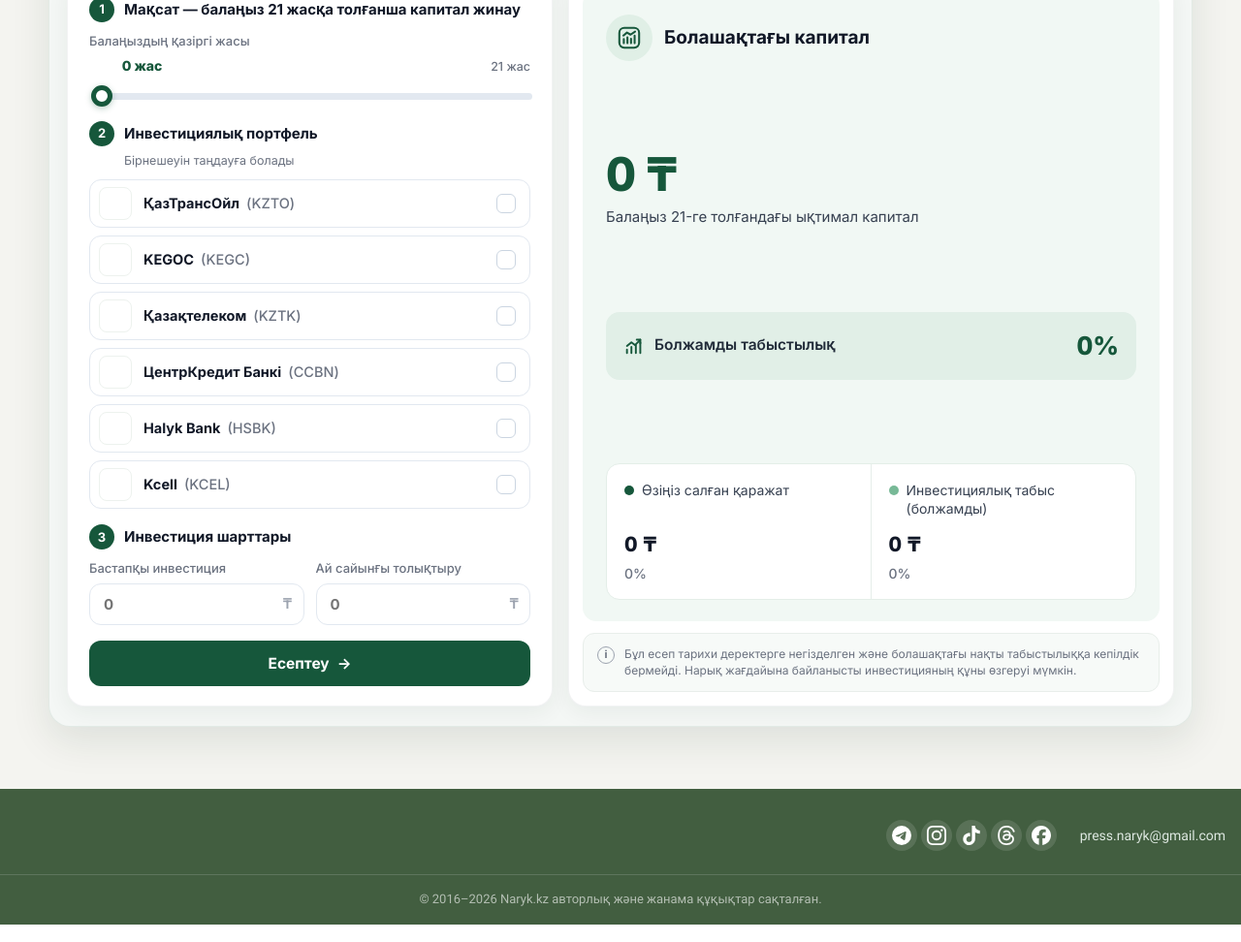
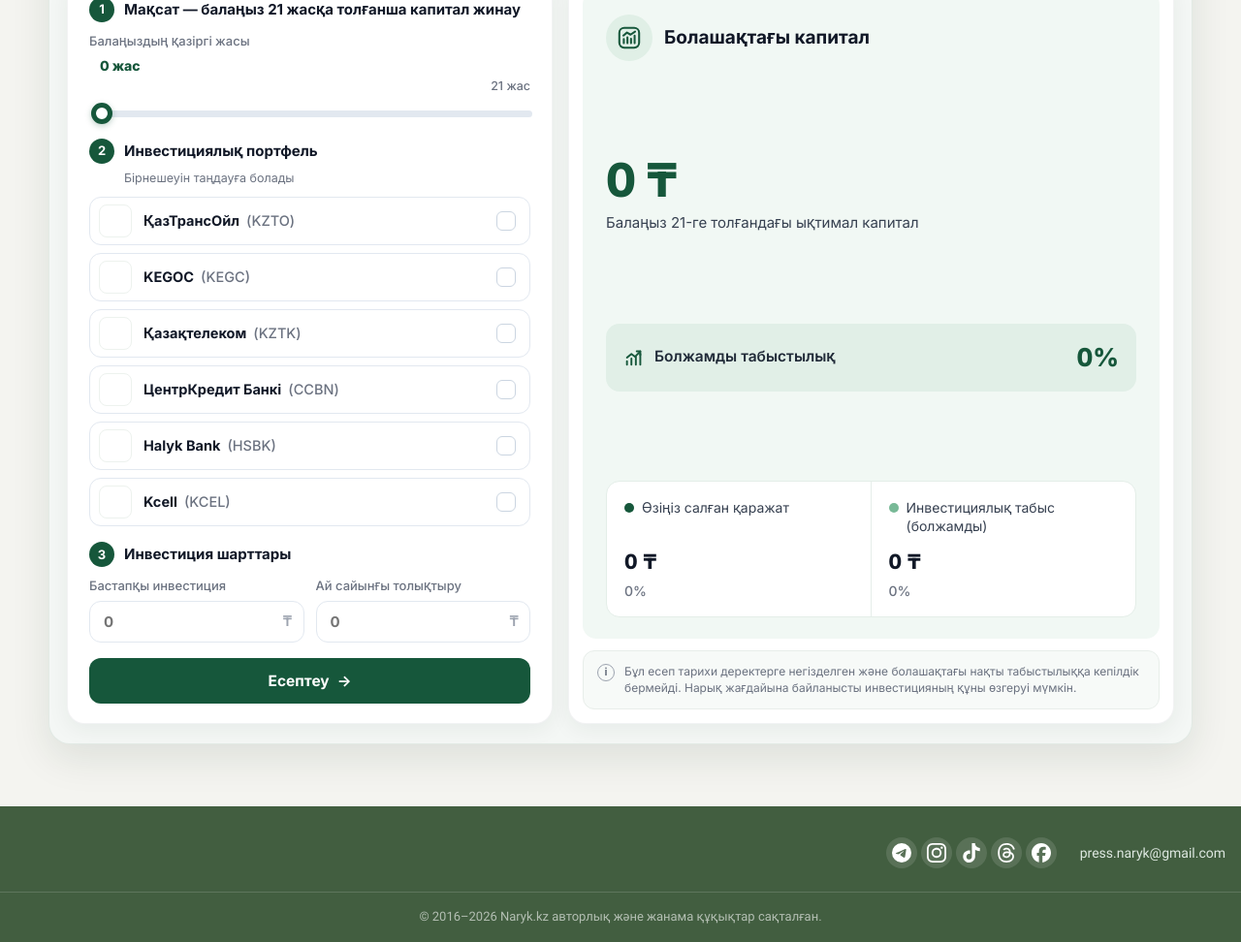
Before and after one commit to Shahiahmed/naryk, a Laravel app: page /urpaq-kapitaly in a window 1280 px wide. Shown: the part 359-1331 px from the top of the page at 97% size. Run offline with Laravel 12, Linux system fonts and the light colour scheme; data that the repository does not hold is empty; some libraries are stand-ins or nearby versions.

Commit message:
Urpaq Kapitaly: age value on its own line, no overlap with scale labels

```diff
--- a/resources/views/site/urpaq-kapitaly.blade.php
+++ b/resources/views/site/urpaq-kapitaly.blade.php
@@ -21,7 +21,7 @@
 .uk-step-title{margin:0;font-size:15px;font-weight:700;color:#111827;line-height:1.3}
 .uk-step-sub{margin:-4px 0 10px 36px;font-size:12.5px;color:#6b7280}
 .uk-label{display:block;font-size:13px;font-weight:500;color:#6b7280;margin-bottom:6px}
-.uk-slider-scale-top{position:relative;display:flex;justify-content:space-between;align-items:center;height:22px;margin-bottom:6px;font-size:12.5px;color:#6b7280;font-weight:500}
+.uk-slider-scale-top{position:relative;display:flex;justify-content:space-between;align-items:flex-end;height:40px;padding-top:18px;margin-bottom:6px;font-size:12.5px;color:#6b7280;font-weight:500}
 .uk-age-floating{position:absolute;top:0;transform:translateX(-50%);font-size:14px;font-weight:800;color:#16573b;white-space:nowrap;pointer-events:none}
 .uk-range{-webkit-appearance:none;appearance:none;width:100%;height:7px;border-radius:999px;background:linear-gradient(to right,#16573b 0%,#16573b 52.38%,#e2e8f0 52.38%,#e2e8f0 100%);outline:none;cursor:pointer}
 .uk-range::-webkit-slider-thumb{-webkit-appearance:none;appearance:none;width:22px;height:22px;border-radius:50%;background:#fff;border:5px solid #16573b;box-shadow:0 2px 6px rgba(22,87,59,.28)}
@@ -93,7 +93,7 @@
           <label class="uk-label" for="uk-age-slider">Балаңыздың қазіргі жасы</label>
           <div class="uk-slider-scale-top">
             <span id="uk-scale-min">0 жас</span>
-            <span class="uk-age-floating" id="uk-age-display" style="left:12%">0 жас</span>
+            <span class="uk-age-floating" id="uk-age-display" style="left:7%">0 жас</span>
             <span id="uk-scale-max">21 жас</span>
           </div>
           <input type="range" id="uk-age-slider" class="uk-range" min="0" max="21" step="1" value="0">
@@ -217,7 +217,7 @@
     const pct = (a / 21) * 100;
     ageSlider.style.background = 'linear-gradient(to right,#16573b 0%,#16573b ' + pct + '%,#e2e8f0 ' + pct + '%,#e2e8f0 100%)';
     ageDisplay.textContent = a + ' жас';
-    const clamped = Math.min(88, Math.max(12, pct));
+    const clamped = Math.min(93, Math.max(7, pct));
     ageDisplay.style.left = clamped + '%';
     document.getElementById('uk-scale-min').style.visibility = a === 0 ? 'hidden' : '';
     document.getElementById('uk-scale-max').style.visibility = a === 21 ? 'hidden' : '';
```
